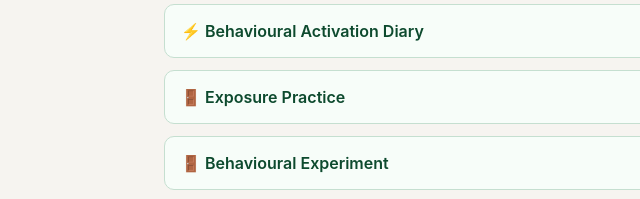
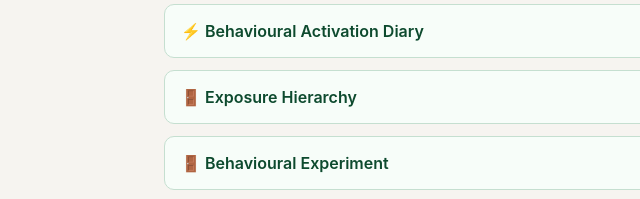
Before and after one commit to mariebelsten-commits/mindpath, a plain HTML site: page index.html in a window 1280 px wide. Both pictures are taken after a click on the button "📚 Worksheets". Shown: the part 337-536 px from the top of the page, 62-702 px from the left. Drawn offline with Linux system fonts and the light colour scheme.

Commit message:
Update index.html

```diff
--- a/index.html
+++ b/index.html
@@ -446,7 +446,7 @@
   <a href="/worksheets/box-breathing.html" class="worksheet-card">🫁 Box Breathing</a>
   <a href="/worksheets/avoidance.html" class="worksheet-card">🚪 Avoidance</a>
   <a href="/worksheets/behavioural-activation-diary.html" class="worksheet-card">⚡ Behavioural Activation Diary</a>
-  <a href="/worksheets/exposure-hierarchy.html" class="worksheet-card">🚪 Exposure Practice</a>
+  <a href="/worksheets/exposure-hierarchy.html" class="worksheet-card">🚪 Exposure Hierarchy</a>
   <a href="/worksheets/behavioural-experiment.html" class="worksheet-card">🚪 Behavioural Experiment</a>
   <a href="/worksheets/accomplishments.html" class="worksheet-card">🚪 Accomplishments</a>
   <a href="/worksheets/activity-scheduling.html" class="worksheet-card">🚪 Activity Scheduling</a>
```
